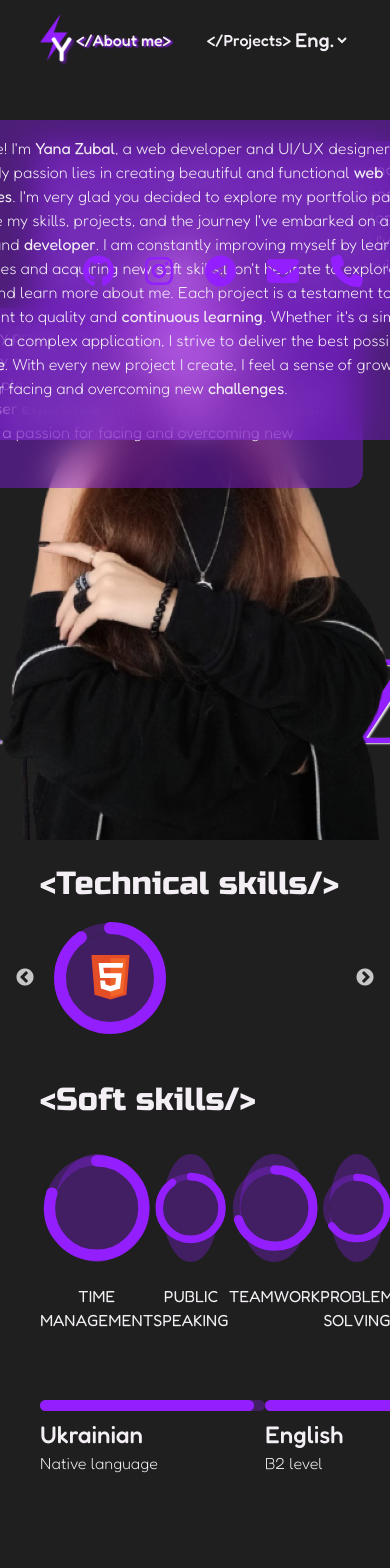
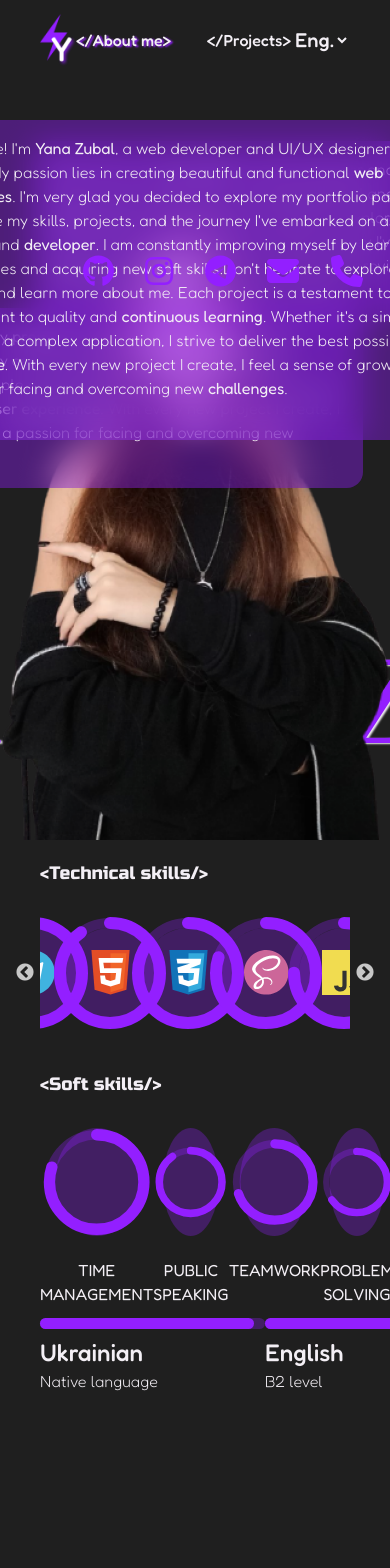
Before and after one commit to ZubalYana/Portfolio, a React (Vite) app: page /about in a window 390 px wide. Shown: the top 1568 px of the page. Built offline with nearby package versions, Linux system fonts and the light colour scheme; a web font is replaced by a local one.

Commit message:
fix the hat card animation, create responsive design for a few stages of the second screen

```diff
--- a/src/components/AboutMe/AboutMe.css
+++ b/src/components/AboutMe/AboutMe.css
@@ -1,9 +1,20 @@
-.sectionTitle{
-    font-family: Russo One;
+.sectionTitle {
+    font-family: 'Russo One';
     font-size: 32px;
     font-weight: 400;
     color: #F3EFF5;
 }
+@media (max-width: 768px) {
+    .sectionTitle {
+        font-size: 24px;
+    }
+}
+@media (max-width: 480px) {
+    .sectionTitle {
+        font-size: 18px;
+    }
+}
+
 .copyrightAuthor{
     text-shadow: 2px 2px 2px #931FFF;
     margin-left: 4px;
--- a/src/components/AboutMe/AboutMe.jsx
+++ b/src/components/AboutMe/AboutMe.jsx
@@ -75,7 +75,7 @@ export default function AboutMe() {
           </div>
 
           <div
-            className="textCon w-[570px] h-[320px] rounded-2xl bg-customPurple/40 backdrop-blur-lg p-4 text-customWhite font-light  sm:mt-[450px] md:w-[700px] md:h-[250px] lg:hidden"
+            className="textCon w-[570px] h-[320px] rounded-2xl bg-customPurple/40 backdrop-blur-lg p-4 text-customWhite font-light  sm:mt-[420px] md:w-[700px] md:h-[250px] lg:hidden"
             data-aos="fade-down-right"
           >
             <Trans i18nKey="welcomeMessage" components={{ bold: <strong/> }} />
@@ -84,7 +84,7 @@ export default function AboutMe() {
 
 
 
-        <div className="socialMediaIcons w-[280px] flex justify-between items-center absolute right-[7%] top-[23%] sm:top-[440px] lg:right-[40px] lg:top-[120px] xl:right-[5%] 2xl:top-[23%] 2xl:right-[7%]">
+        <div className="socialMediaIcons w-[280px] flex justify-between items-center absolute right-[7%] top-[23%] sm:top-[420px] lg:right-[40px] lg:top-[120px] xl:right-[5%] 2xl:top-[23%] 2xl:right-[7%]">
           <a href="https://github.com/ZubalYana" target="_blank" rel="noopener noreferrer">
             <FontAwesomeIcon icon={faGithub} size="2x" className="text-customPurple socialMediaIcon" />
           </a>
@@ -103,8 +103,8 @@ export default function AboutMe() {
 
         </div>
       </section>
-      <section id="skills" className="w-full h-[100vh] px-10 py-5">
-        <h3 className="sectionTitle">
+      <section id="skills" className="w-full h-[100vh] px-10 py-5 sm:h-[165vh] lg:h-[100vh]">
+        <h3 className="sectionTitle sm:text-sm">
         <Trans i18nKey="skillsSectionTitle"/>
         </h3>
         <SkillsSlider />
--- a/src/components/EducationCards.jsx
+++ b/src/components/EducationCards.jsx
@@ -65,12 +65,16 @@ export default function EducationCards() {
           className="eduCard w-[380px] h-[240px] rounded-2xl border-customPurple border-4 p-5 flex flex-col items-center justify-center"
           data-aos="fade-down-left"
         >
-          <img
-            src={index === 0 ? graduationHat : creatorLogo}
-            alt={index === 0 ? "graduation logo" : "creator logo"}
-            className={` ${index === 0 ? isAnimatingHat : isAnimatingLogo ? 'animate__animated animate__swing' : ''}`}
-            onClick={index === 0 ? handleHatClick : handleLogoClick}
-          />
+        <img
+          src={index === 0 ? graduationHat : creatorLogo}
+          alt={index === 0 ? "graduation logo" : "creator logo"}
+          className={`${index === 0 && isAnimatingHat ? 'animate__animated animate__swing' : ''} ${index === 1 && isAnimatingLogo ? 'animate__animated animate__swing' : ''}`}
+          onClick={index === 0 ? handleHatClick : handleLogoClick}
+          onAnimationEnd={() => {
+            if (index === 0) setIsAnimatingHat(false);
+           if (index === 1) setIsAnimatingLogo(false);
+         }}
+        />
           <p className='text-customWhite font-light text-sm text-center mt-5' dangerouslySetInnerHTML={{ __html: getDescription(desc) }} />
         </div>
       ))}
--- a/src/components/LanguagesSkills/LanguagesSkills.jsx
+++ b/src/components/LanguagesSkills/LanguagesSkills.jsx
@@ -62,10 +62,10 @@ export default function LanguagesSkills() {
   return (
     <div
       ref={containerRef}
-      className='languagesContainer w-full flex justify-between mt-16'
+      className='languagesContainer w-full flex justify-between mt-16 sm:flex-wrap sm:mt-8 md:mt-16 md-w-[80%] lg:flex-none lg-w-full'
     >
       {languages.map((language, index) => (
-        <div className='language' key={index}>
+        <div className='language mb-7' key={index}>
           <div className='languageProgress w-[225px] h-[11px] rounded-2xl bg-customBgPurple'>
             <div
               className='languageProgressbar h-[11px] rounded-2xl bg-customPurple transition-all duration-1000'
--- a/src/components/SkillsSlider/SkillsSlider.jsx
+++ b/src/components/SkillsSlider/SkillsSlider.jsx
@@ -244,15 +244,15 @@ export default function SkillsSlider() {
         slidesToScroll: 3,
         responsive: [
           {
-            breakpoint: 768,
+            breakpoint: 640,
             settings: {
-              slidesToShow: 1,
+              slidesToShow: 4,
             },
           },
           {
-            breakpoint: 1024,
+            breakpoint: 768,
             settings: {
-              slidesToShow: 2,
+              slidesToShow: 4,
             },
           },
         ],
@@ -278,7 +278,7 @@ export default function SkillsSlider() {
     };
 
     return (
-      <div className="skills-slider">
+      <div className="skills-slider mt-4">
       <Slider {...settings}>
         {technicalSkills.map((skill, index) => (
           <div
--- a/src/components/SoftSkills/SoftSkills.jsx
+++ b/src/components/SoftSkills/SoftSkills.jsx
@@ -57,7 +57,7 @@ export default function SoftSkills() {
   };
 
   return (
-    <div className="softSkillsCon w-full flex justify-between mt-3 h-[200px]">
+    <div className="softSkillsCon w-full flex justify-between mt-3 sm:h-[450px] sm:flex-wrap md:w-[80%] md:h-[450px] lg:h-[200px] lg:flex-none lg:w-[100%]">
       {softSkills.map((skill) => {
         const translatedName = getTranslatedName(skill);
         return (
```
